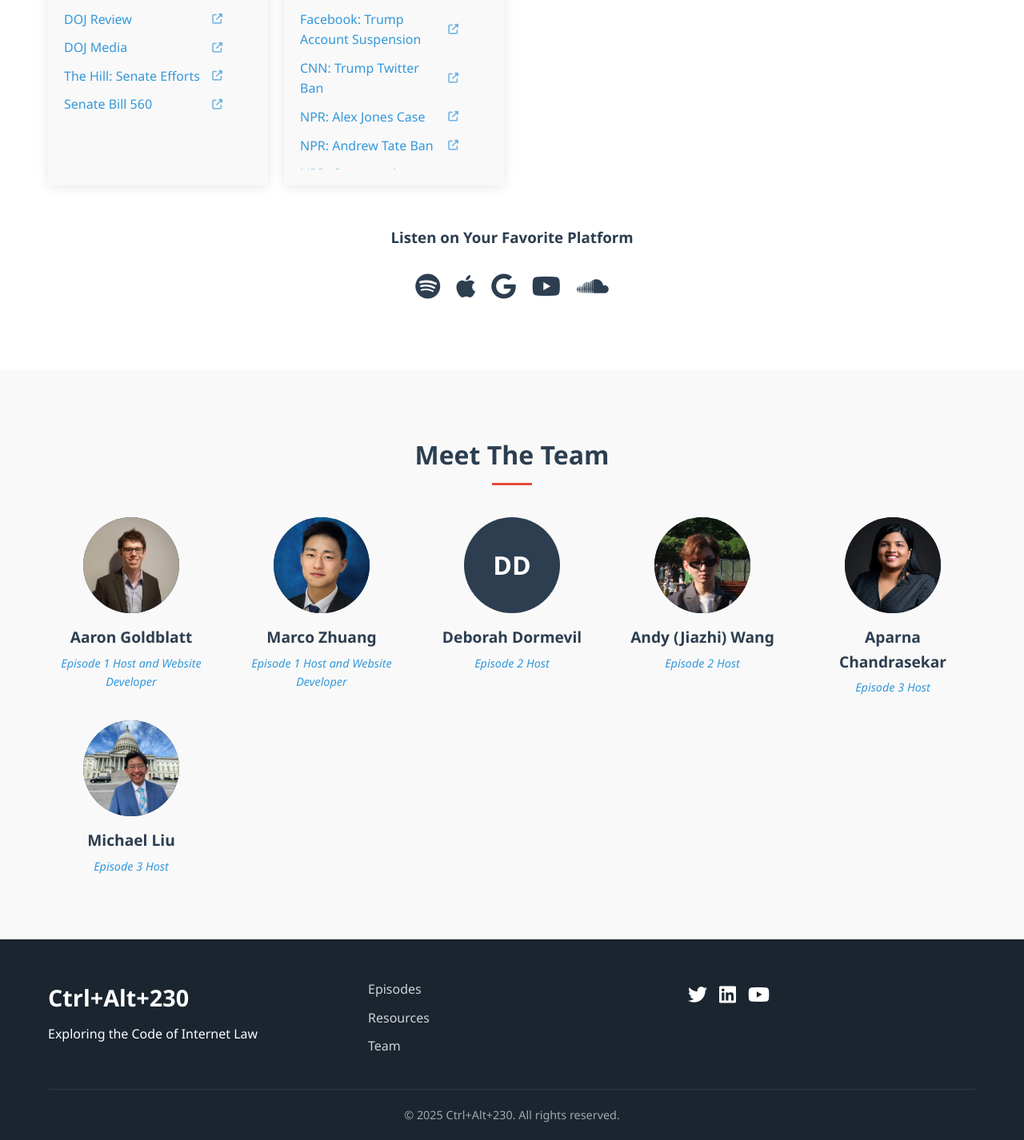
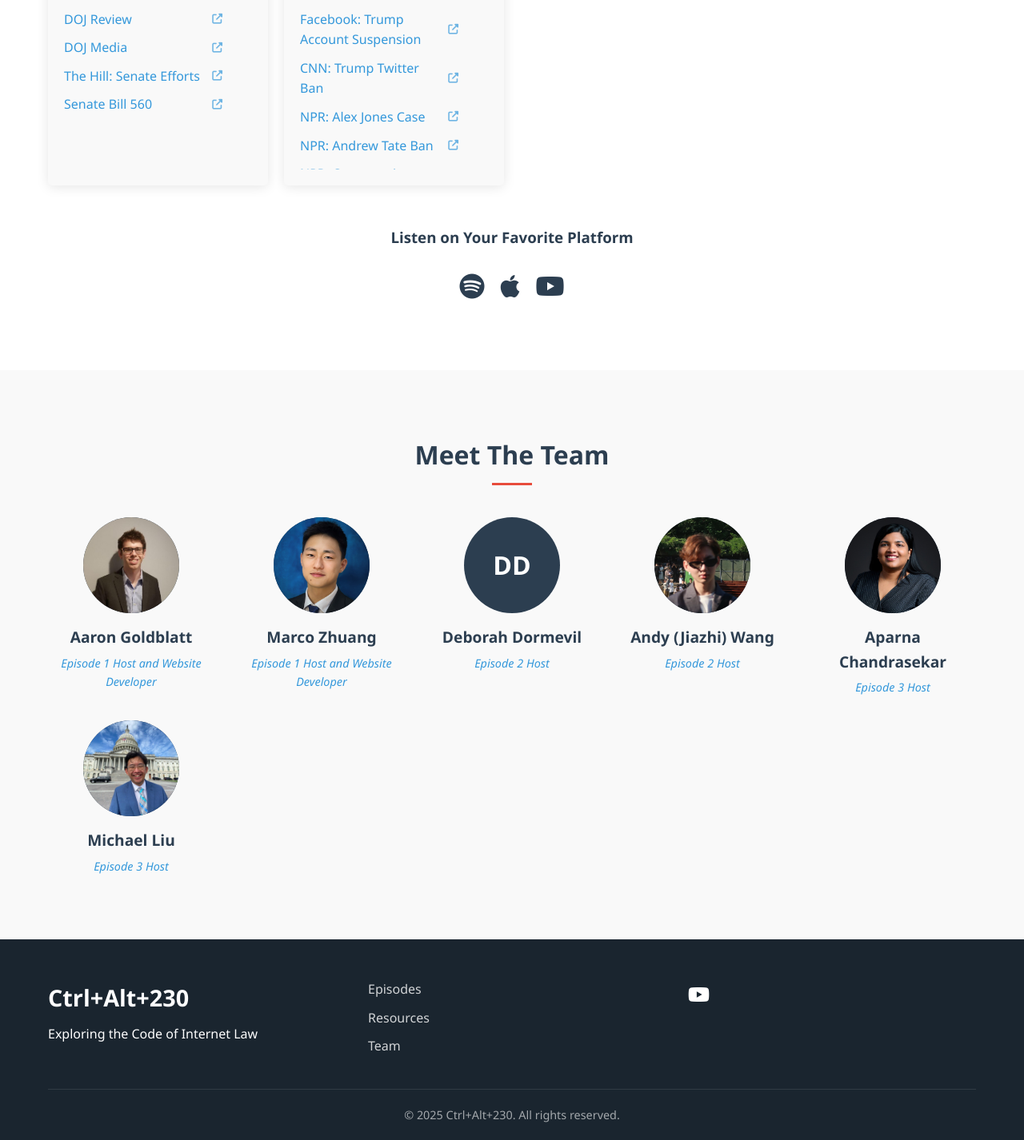
Before and after one commit to AaronGoldblatt/ctrlalt230, a plain HTML site: page index.html in a window 1280 px wide. Shown: the part 4399-5825 px from the top of the page at 80% size. Drawn offline with Linux system fonts and the light colour scheme.

Commit message:
fixed link options and added youtube links

```diff
--- a/index.html
+++ b/index.html
@@ -373,9 +373,7 @@
                 <div class="platform-icons">
                     <a href="#" class="platform-icon" title="Spotify"><i class="fab fa-spotify"></i></a>
                     <a href="#" class="platform-icon" title="Apple Podcasts"><i class="fab fa-apple"></i></a>
-                    <a href="#" class="platform-icon" title="Google Podcasts"><i class="fab fa-google"></i></a>
-                    <a href="#" class="platform-icon" title="YouTube"><i class="fab fa-youtube"></i></a>
-                    <a href="#" class="platform-icon" title="SoundCloud"><i class="fab fa-soundcloud"></i></a>
+                    <a href="https://www.youtube.com/watch?v=unO7SxbJkdE&list=PLFW_rJFmTAeIT_Xqciz9MoFhgdsStzuDI&pp=gAQB" class="platform-icon" title="YouTube" target="_blank"><i class="fab fa-youtube"></i></a>
                 </div>
             </div>
         </div>
@@ -444,9 +442,7 @@
                     </ul>
                 </div>
                 <div class="social-links">
-                    <a href="#" class="social-icon"><i class="fab fa-twitter"></i></a>
-                    <a href="#" class="social-icon"><i class="fab fa-linkedin"></i></a>
-                    <a href="#" class="social-icon"><i class="fab fa-youtube"></i></a>
+                    <a href="https://www.youtube.com/@CtrlAlt230" class="social-icon" target="_blank"><i class="fab fa-youtube"></i></a>
                 </div>
             </div>
             <div class="copyright">
```
